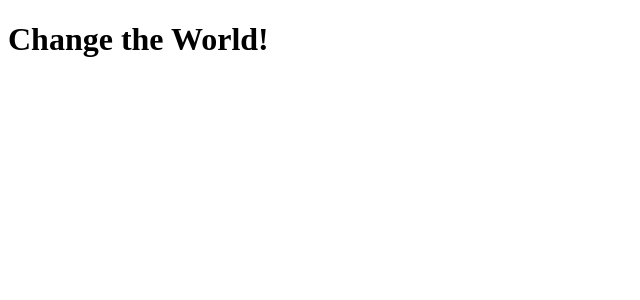
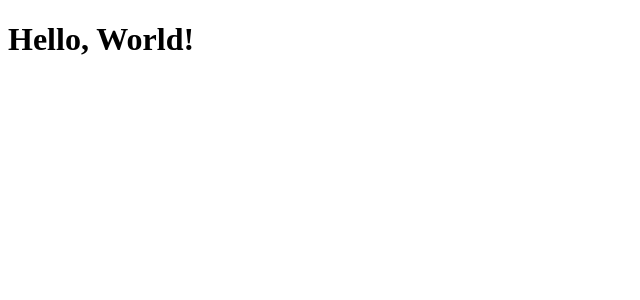
Before and after one commit to jksemacio/react-app, a React app: page / in a window 1280 px wide. Shown: the top 300 px of the page, without its empty margins (0-640 px from the left). Built offline with nearby package versions, Linux system fonts and the light colour scheme.

Commit message:
Hello, World!

```diff
--- a/src/components/App.jsx
+++ b/src/components/App.jsx
@@ -3,7 +3,7 @@ import styles from './App.css'
 
 class App extends Component {
     render() {
-        return <h1 className={styles.app}>Change the World!</h1>;
+        return <h1 className={styles.app}>Hello, World!</h1>;
     };
 };
 
```
